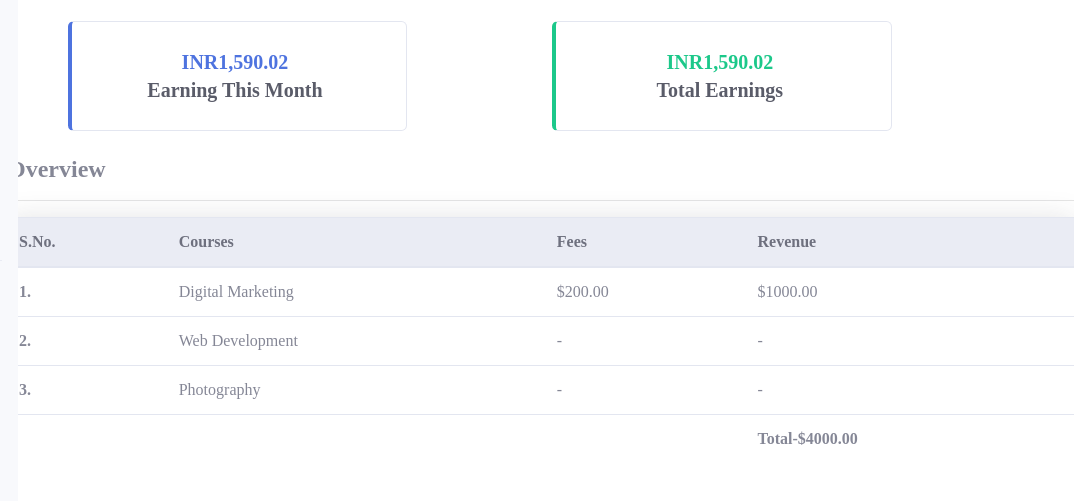
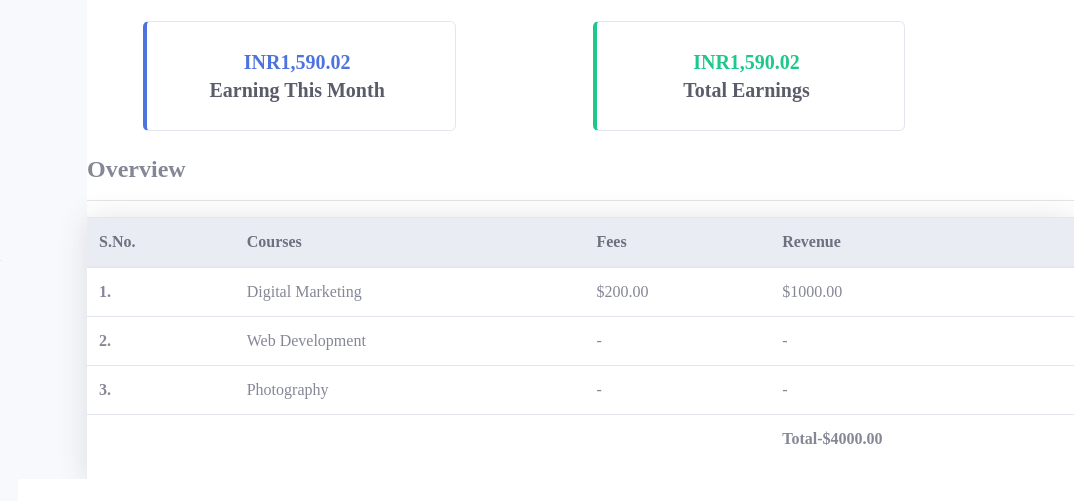
Before and after one commit to vaishnavikesarwani/My_Earnings, a website with bundled scripts: page index.html in a window 1280 px wide. Shown: the part 111-612 px from the top of the page, 206-1280 px from the left. Built offline with nearby package versions, Linux system fonts and the light colour scheme; files whose address does not match are found by name.

Commit message:
Update index.html

```diff
--- a/index.html
+++ b/index.html
@@ -229,7 +229,7 @@
         <!-- End of Topbar -->
 
         <!-- Begin Page Content -->
-        <div class="outer-container-that-is-relative bg-white" style="margin-top:70px; margin-left:100px;position: relative;font-family: 'Raleway';" id="content">
+        <div class="outer-container-that-is-relative bg-white" style="margin-top:70px; margin-left:180px;position: relative;font-family: 'Raleway';" id="content">
 
         <div class="d-sm-flex align-items-center justify-content-between mb-4">
           <h6 class="h2  font-weight-bold d-inline-block mb-0" style="color:black">My Earnings</h6>
```
